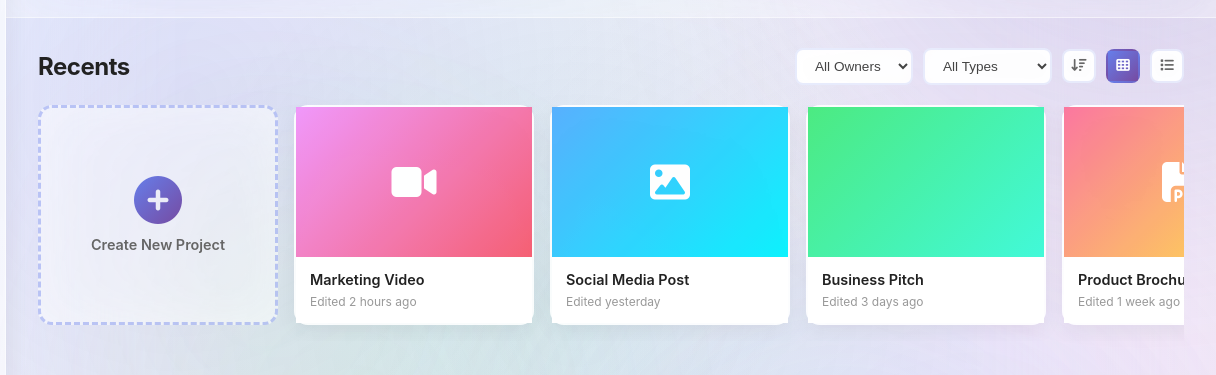
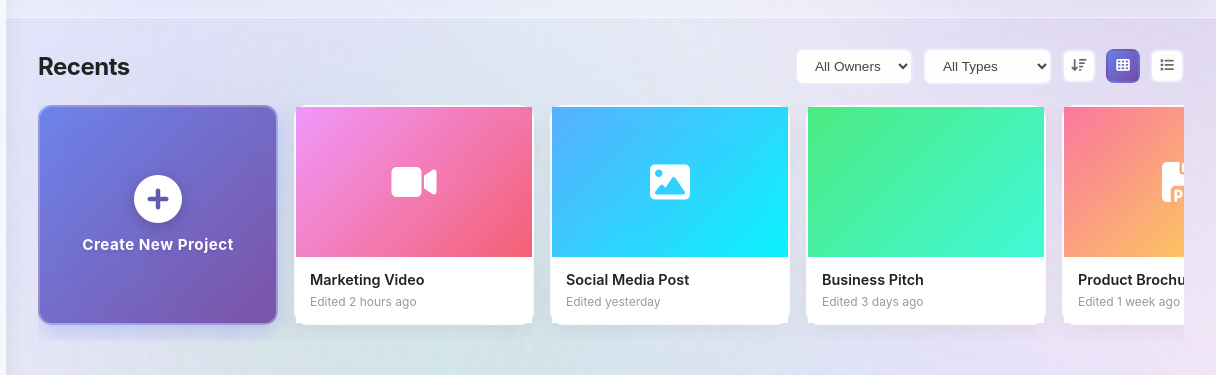
Before and after one commit to perera176-commits/Sigiri, a plain HTML site: page frontend/dashboard.html in a window 1280 px wide. Shown: the part 224-599 px from the top of the page, 64-1280 px from the left. Drawn offline with Linux system fonts and the light colour scheme.

Commit message:
Redesign Create New Project button - gradient purple background, white text, enhanced hover effects

```diff
--- a/frontend/dashboard.html
+++ b/frontend/dashboard.html
@@ -723,9 +723,9 @@
         /* Create New Project Card */
         .create-project-card {
             min-width: 240px;
-            background: rgba(255, 255, 255, 0.6);
+            background: linear-gradient(135deg, rgba(102, 126, 234, 0.95) 0%, rgba(118, 75, 162, 0.95) 100%);
             backdrop-filter: blur(25px);
-            border: 3px dashed rgba(102, 126, 234, 0.4);
+            border: 2px solid rgba(255, 255, 255, 0.3);
             border-radius: 14px;
             display: flex;
             flex-direction: column;
@@ -736,6 +736,7 @@
             min-height: 220px;
             position: relative;
             overflow: hidden;
+            box-shadow: 0 8px 25px rgba(102, 126, 234, 0.3);
         }
         .create-project-card::before {
             content: '';
@@ -744,39 +745,53 @@
             left: 0;
             right: 0;
             bottom: 0;
-            background: linear-gradient(135deg, rgba(102, 126, 234, 0.05) 0%, rgba(118, 75, 162, 0.05) 100%);
+            background: linear-gradient(135deg, rgba(255, 255, 255, 0.1) 0%, rgba(255, 255, 255, 0.05) 100%);
             opacity: 0;
             transition: opacity 0.4s;
         }
+        .create-project-card::after {
+            content: '';
+            position: absolute;
+            top: -50%;
+            left: -50%;
+            width: 200%;
+            height: 200%;
+            background: radial-gradient(circle, rgba(255, 255, 255, 0.15) 0%, transparent 70%);
+            opacity: 0;
+            transition: opacity 0.6s;
+        }
         .create-project-card:hover::before {
             opacity: 1;
         }
+        .create-project-card:hover::after {
+            opacity: 1;
+        }
         .create-project-card:hover {
-            border-color: #667eea;
-            background: rgba(255, 255, 255, 0.95);
-            box-shadow: 0 12px 35px rgba(102, 126, 234, 0.2);
-            transform: translateY(-6px);
+            border-color: rgba(255, 255, 255, 0.5);
+            box-shadow: 0 15px 45px rgba(102, 126, 234, 0.4), 0 0 30px rgba(118, 75, 162, 0.2);
+            transform: translateY(-8px) scale(1.02);
         }
         .create-project-card i {
             font-size: 3rem;
-            background: linear-gradient(135deg, #667eea 0%, #764ba2 100%);
-            -webkit-background-clip: text;
-            -webkit-text-fill-color: transparent;
-            background-clip: text;
+            color: white;
             margin-bottom: 12px;
             position: relative;
             z-index: 1;
-            transition: transform 0.3s;
+            transition: all 0.4s;
+            filter: drop-shadow(0 4px 8px rgba(0, 0, 0, 0.2));
         }
         .create-project-card:hover i {
-            transform: scale(1.1) rotate(90deg);
+            transform: scale(1.15) rotate(180deg);
+            filter: drop-shadow(0 6px 12px rgba(0, 0, 0, 0.3));
         }
         .create-project-card p {
-            color: #666;
-            font-weight: 600;
-            font-size: 0.9rem;
+            color: white;
+            font-weight: 700;
+            font-size: 0.95rem;
             position: relative;
             z-index: 1;
+            text-shadow: 0 2px 4px rgba(0, 0, 0, 0.1);
+            letter-spacing: 0.5px;
         }
 
         /* Templates Section */
```
